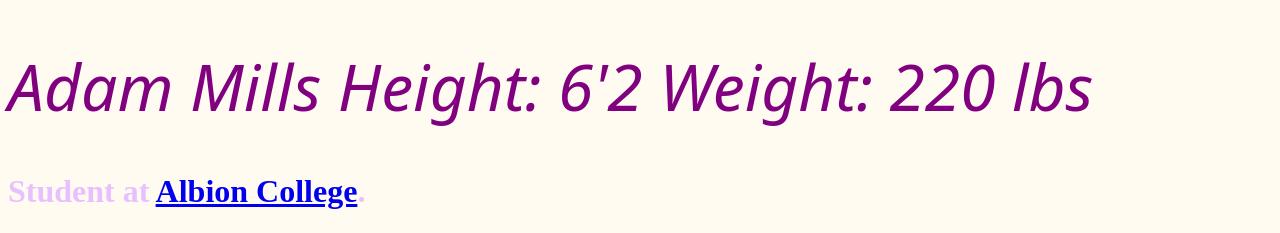
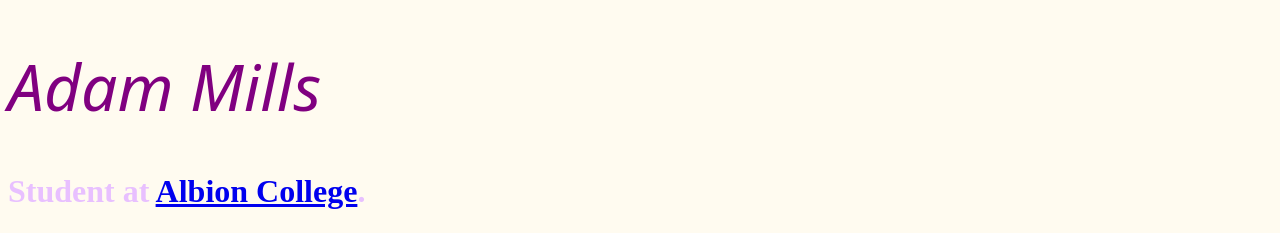
Before and after one commit to adammills1352/adammills1352.github.io, a plain HTML site: page index.html in a window 1280 px wide. Shown: the top 233 px of the page. Drawn offline with Linux system fonts and the light colour scheme; a web font is replaced by a local one.

Commit message:
Update index.html

```diff
--- a/index.html
+++ b/index.html
@@ -3,7 +3,8 @@
 <head>
 <link href="https://fonts.googleapis.com/css2?family=Rubik+Storm&display=swap" rel="stylesheet">
 <meta charset="utf-8">
-<title>Adam Mills</title>
+<title>Adam Mills
+Height: 6'2  Weight: 220 lbs</title>
     <style>
         body {background-color: #fffbf0;
         color: rgb(177, 157, 48);}
@@ -23,7 +24,7 @@
     </style>
 </head>
 <body>
-    <h1>Adam Mills Height: 6'2  Weight: 220 lbs</h1>
+    <h1>Adam Mills </h1>
     <h2> Student at
         <a href="https://www.albion.edu/">Albion College</a>.</h2>
 <p>My name is Adam Mills. I am a senior at Albion College and played football here for four years. I am a Finance Major and DA minor. My favorite fast food is <a href="https://www.tacobell.com/">Taco Bell</a>.I am in the ATO fraternity. I enjoy golfing, hiking, cooking, fishing, hunting, boating, and weightlifting. </p>
```
